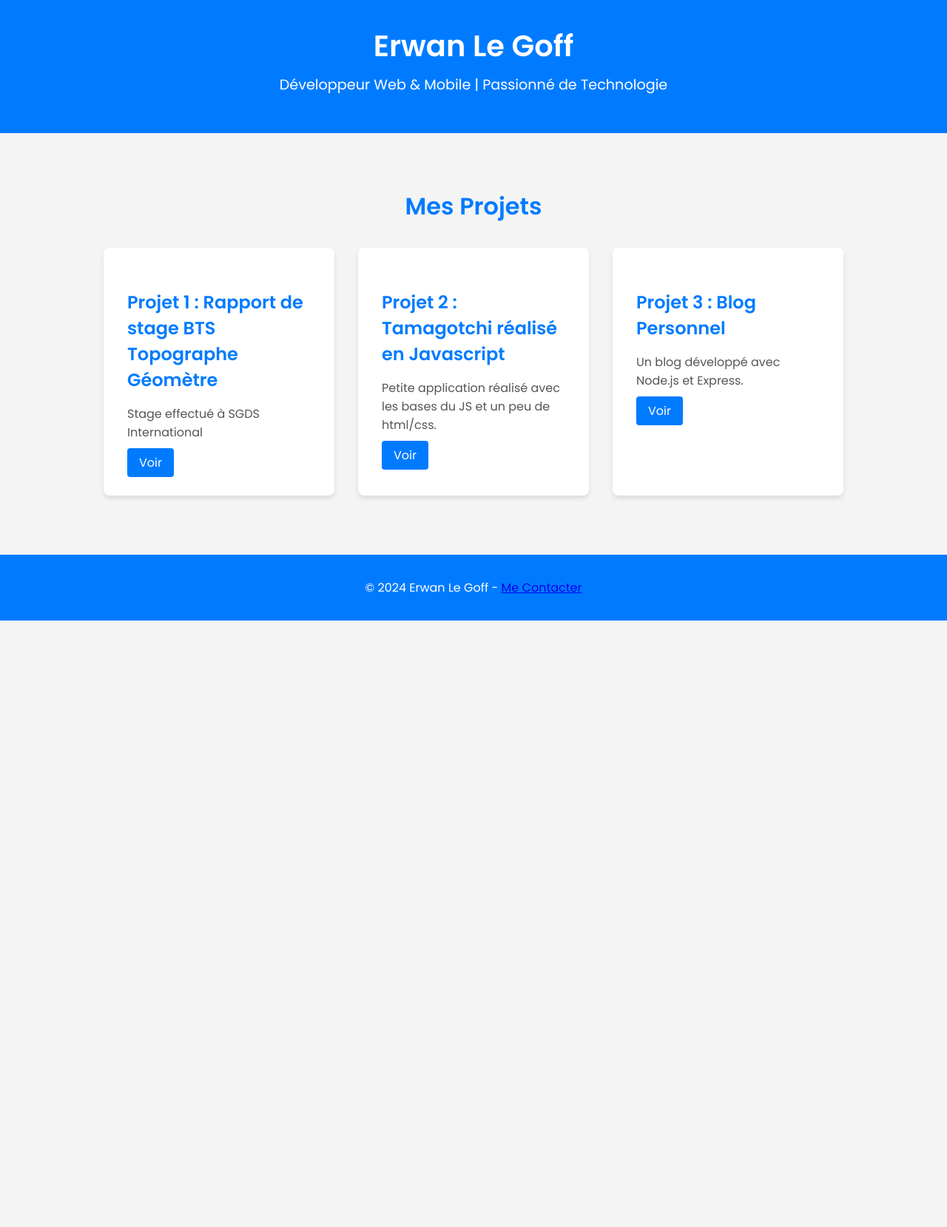
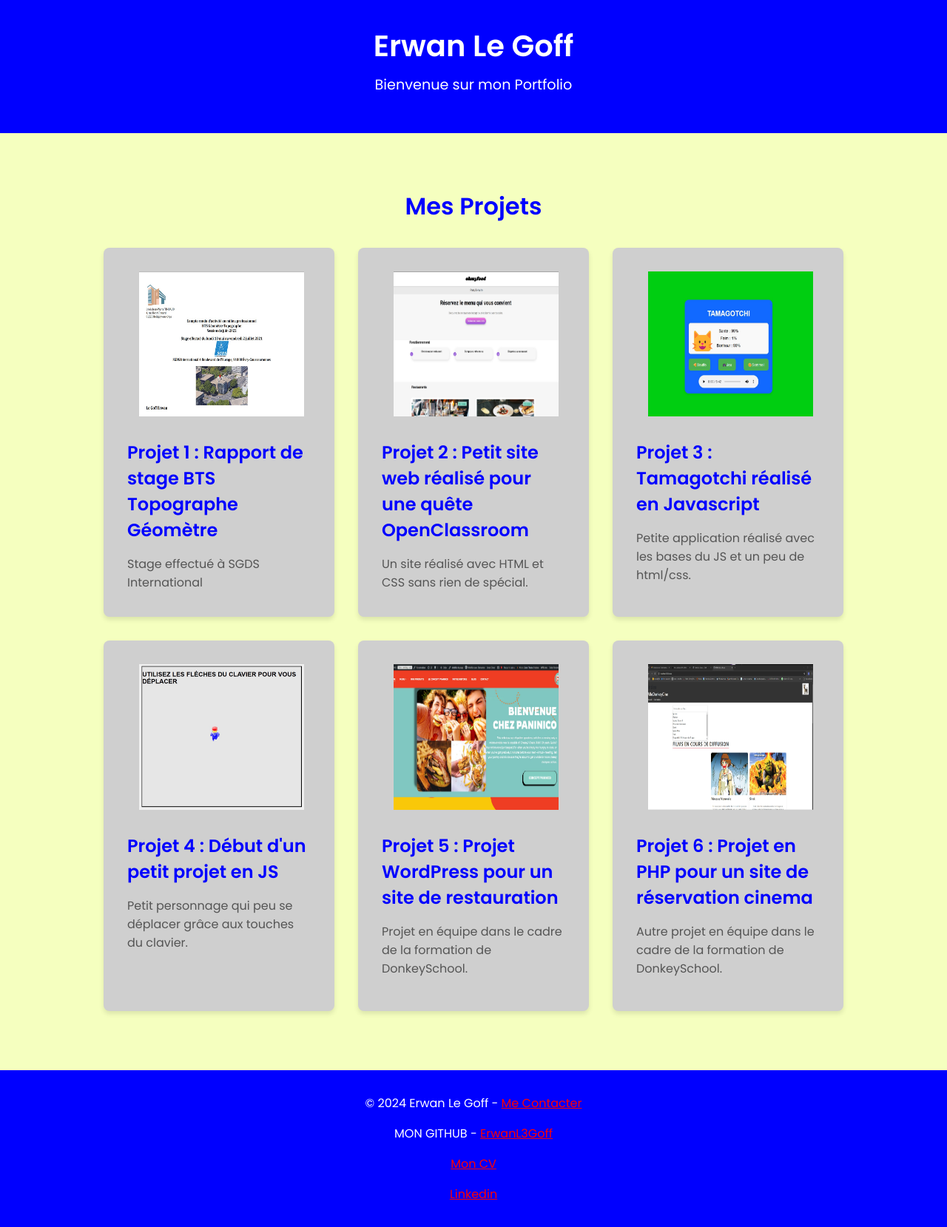
Before and after one commit to ErwanL3Goff/Le-Portfolio, a PHP site: page / in a window 1280 px wide. Shown: the whole page at 74% size. Before the commit the page ends 839 px from the top, so only its background shows below. Run offline with PHP 8.4, Linux system fonts and the light colour scheme.

Commit message:
Add files via upload

```diff
--- a/Index.html
+++ b/Index.html
@@ -13,34 +13,72 @@
 <body>
   <header>
     <h1>Erwan Le Goff</h1>
-    <p>Développeur Web & Mobile | Passionné de Technologie</p>
+    <p>Bienvenue sur mon Portfolio</p>
   </header>
 
   <section id="projects">
     <h2>Mes Projets</h2>
     <div class="projects-grid">
       <div class="project-card">
-        <h3>Projet 1 : Rapport de stage BTS Topographe Géomètre</h3>
-        <p>Stage effectué à SGDS International</p>
-        <a href="RapportdeStageBTS/index.html" target="_blank">Voir</a>
+        <a href="RapportdeStageBTS/index.html" target="_blank">
+          <img src="images/SGDS.jpg" />
+          <h3>Projet 1 : Rapport de stage BTS Topographe Géomètre</h3>
+          <p>Stage effectué à SGDS International</p>
+        </a>
       </div>
 
       <div class="project-card">
-        <h3>Projet 2 : Tamagotchi réalisé en Javascript</h3>
-        <p>Petite application réalisé avec les bases du JS et un peu de html/css.</p>
-        <a href="https://html-preview.github.io/?url=https://github.com/ErwanL3Goff/Tamagotchi/blob/main/index.html" target="_blank">Voir</a>
+        <a href="https://html-preview.github.io/?url=https://github.com/ErwanL3Goff/OhMyFood/blob/main/index.html"
+          target="_blank">
+          <img src="images/Openclassroom.jpg" />
+          <h3>Projet 2 : Petit site web réalisé pour une quête OpenClassroom</h3>
+          <p>Un site réalisé avec HTML et CSS sans rien de spécial.</p>
+        </a>
       </div>
 
       <div class="project-card">
-        <h3>Projet 3 : Blog Personnel</h3>
-        <p>Un blog développé avec Node.js et Express.</p>
-        <a href="https://html-preview.github.io/?url=https://" target="_blank">Voir</a>
+        <a href="https://html-preview.github.io/?url=https://github.com/ErwanL3Goff/Tamagotchi/blob/main/index.html"
+          target="_blank">
+          <img src="images/Tamagotchi.jpg" />
+          <h3>Projet 3 : Tamagotchi réalisé en Javascript</h3>
+          <p>Petite application réalisé avec les bases du JS et un peu de html/css.</p>
+        </a>
+      </div>
+
+      <div class="project-card">
+        <a href="https://html-preview.github.io/?url=https://github.com/ErwanL3Goff/Personnage-qui-se-d-place/blob/main/index.html"
+          target="_blank">
+          <img src="images/movechar.jpg" />
+          <h3>Projet 4 : Début d'un petit projet en JS</h3>
+          <p>Petit personnage qui peu se déplacer grâce aux touches du clavier.</p>
+        </a>
+      </div>
+
+      <div class="project-card">
+        <a href="https://www.paninico.com"
+          target="_blank">
+          <img src="images/Paninico.jpg" />
+          <h3>Projet 5 : Projet WordPress pour un site de restauration</h3>
+          <p>Projet en équipe dans le cadre de la formation de DonkeySchool.</p>
+        </a>
+      </div>
+
+      <div class="project-card">
+        <a href="http://localhost:8000/index"
+          target="_blank">
+          <img src="images/Allodonkeycine.jpg" />
+          <h3>Projet 6 : Projet en PHP pour un site de réservation cinema</h3>
+          <p>Autre projet en équipe dans le cadre de la formation de DonkeySchool.</p>
+        </a>
       </div>
     </div>
   </section>
 
   <footer>
-    <p>© 2024 Erwan Le Goff - <a href="mailto:erwan@gmail.com">Me Contacter</a></p>
+    <p>© 2024 Erwan Le Goff - <a href="mailto:elegoff296@gmail.com" target="_blank">Me Contacter</a></p>
+    <p>MON GITHUB - <a href="https://github.com/ErwanL3Goff?tab=repositories" target="_blank">ErwanL3Goff</a></p>
+    <p><a href="Mon_Cv.pdf" target="_blank">Mon CV</a></p>
+    <p><a href="https://www.linkedin.com/in/erwan-le-goff-bb1a81332/" target="_blank">Linkedin</a></p>
   </footer>
 </body>
 
--- a/RapportdeStageBTS/index.html
+++ b/RapportdeStageBTS/index.html
@@ -4,7 +4,7 @@
 <head>
   <meta charset="UTF-8">
   <meta name="viewport" content="width=device-width, initial-scale=1.0">
-  <title>Lecture de PDF</title>
+  <title>Stage chez SGDS</title>
   <style>
     body {
       font-family: Arial, sans-serif;
@@ -21,7 +21,7 @@
 </head>
 
 <body>
-  <h1>Lire un PDF</h1>
+  <h1>Mon Rapport De Stage</h1>
   <iframe src="Rapport de stage Erwan (1).pdf"></iframe>
 </body>
 
--- a/style.css
+++ b/style.css
@@ -3,14 +3,14 @@ body {
     font-family: 'Poppins', sans-serif;
     margin: 0;
     padding: 0;
-    background-color: #f4f4f4;
+    background-color: rgb(245, 255, 191);
     color: #333;
   }
 
   header {
     text-align: center;
     padding: 2rem 1rem;
-    background-color: #007bff;
+    background-color: blue;
     color: white;
   }
 
@@ -32,7 +32,7 @@ body {
   #projects h2 {
     font-size: 2rem;
     margin-bottom: 2rem;
-    color: #007bff;
+    color: blue;
   }
 
   .projects-grid {
@@ -44,7 +44,7 @@ body {
   }
 
   .project-card {
-    background: white;
+    background: rgb(207, 207, 207);
     padding: 2rem;
     border-radius: 8px;
     box-shadow: 0 4px 6px rgba(0, 0, 0, 0.1);
@@ -52,13 +52,19 @@ body {
     transition: transform 0.3s;
   }
 
+  .project-card img{
+    width: 90%;
+    height: 45%;
+  }
+
+
   .project-card:hover {
     transform: translateY(-5px);
   }
 
   .project-card h3 {
     font-size: 1.5rem;
-    color: #007bff;
+    color: blue;
     margin-bottom: 0.5rem;
   }
 
@@ -71,20 +77,21 @@ body {
   .project-card a {
     text-decoration: none;
     color: white;
-    background-color: #007bff;
     padding: 0.5rem 1rem;
     border-radius: 4px;
     transition: background-color 0.3s;
   }
 
-  .project-card a:hover {
-    background-color: #0056b3;
-  }
+
 
   footer {
     text-align: center;
     padding: 1rem 0;
-    background-color: #007bff;
+    background-color: blue;
     color: white;
     margin-top: 2rem;
   }
+
+  footer p a{
+    color: red;
+  }
```
Also changed, not shown: images/Allodonkeycine.jpg (added), images/Openclassroom.jpg (added), images/Paninico.jpg (added), images/SGDS.jpg (added), images/Tamagotchi.jpg (added), images/movechar.jpg (added).
